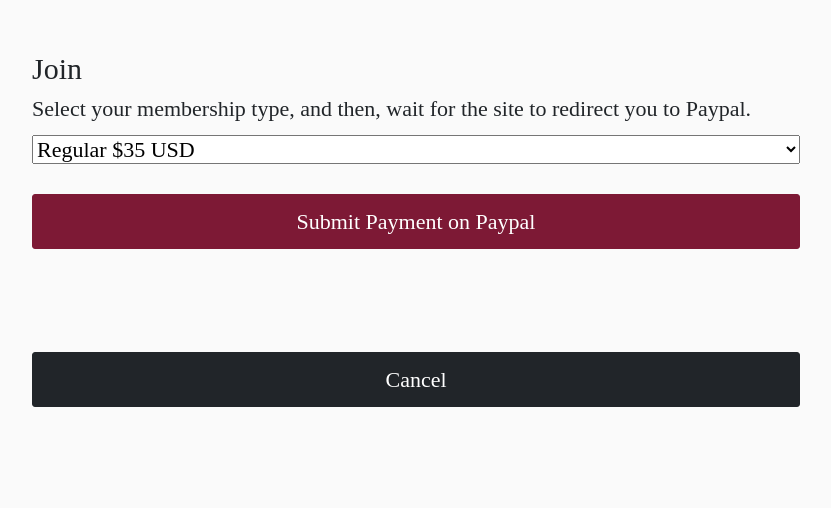
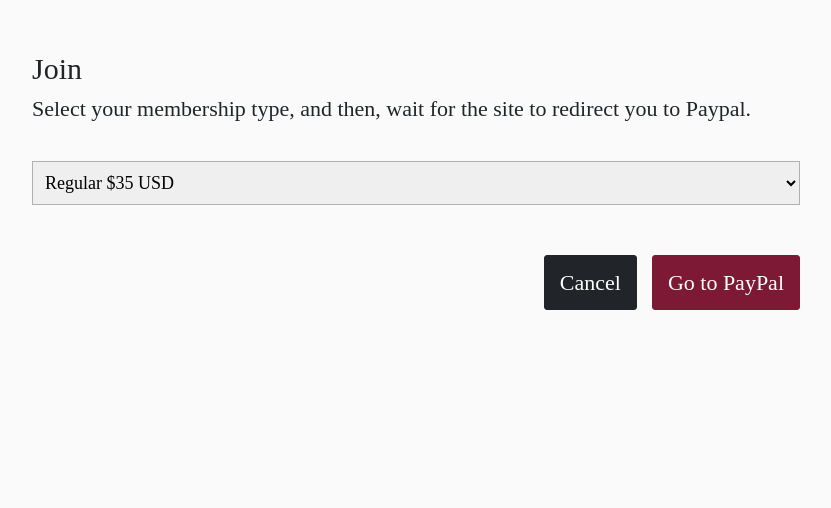
Before and after one commit to americanhandelsociety/americanhandelsociety-members, a Django app: template americanhandelsociety_app/templates/forms/pay.html in a window 1280 px wide. Shown: the part 90-598 px from the top of the page, without its empty margins (224-1055 px from the left). Run offline with Django 3.2, Linux system fonts and the light colour scheme; the template is opened without the code that fills it: values that come from a table or form of the project are taken from there, others are empty; some libraries are stand-ins or nearby versions; some web fonts are replaced.

Commit message:
Style 'Pay' buttons

```diff
--- /dev/null
+++ b/americanhandelsociety_app/static/css/pay.css
@@ -0,0 +1,35 @@
+.flex-container-column {
+    display: flex;
+    flex-direction: column;
+    width: 60%;
+    margin: auto;
+    padding-top: 4%;
+}
+
+.flex-container-row {
+    display: flex;
+    flex-direction: row;
+    justify-content: flex-end;
+    gap: 15px;
+    width: 60%;
+    margin: auto;
+    margin-top: 2.5rem;
+}
+
+form#payForm {
+    height: auto;
+    padding: 2% 0 2% 0;
+}
+
+form#cancelForm {
+    height: 0;
+    padding: 0;
+}
+
+select {
+    padding: 0 8px 0 8px;
+    border-radius: 0;
+    border: solid 0.5px #b0b0b0;
+    height: 44px;
+    font-size: 1.8rem;
+}
--- a/americanhandelsociety_app/templates/forms/pay.html
+++ b/americanhandelsociety_app/templates/forms/pay.html
@@ -2,7 +2,7 @@
 {% load static %}
 
 {% block extra_css %}
-<link href="{% static 'css/forms.css' %}" rel="stylesheet">
+<link href="{% static 'css/pay.css' %}" rel="stylesheet">
 {% endblock %}
 
 {% block content %}
@@ -11,7 +11,7 @@
         <h3>Join</h3>
         <p>Select your membership type, and then, wait for the site to redirect you to Paypal.</p>
     </div>
-    <form action="https://www.sandbox.paypal.com/cgi-bin/webscr" method="post">
+    <form id="payForm" action="https://www.sandbox.paypal.com/cgi-bin/webscr" method="post">
         {{ form.cmd }}
         {{ form.charset }}
         {{ form.currency_code }}
@@ -34,10 +34,11 @@
         {{ form.notify_url }}
         {{ form.return }}
         {{ form.custom }}
-        <input type="submit" value="Submit Payment on Paypal" name="submit" title="PayPal - The safer, easier way to pay online!" class="btn btn-primary mt-5">
     </form>
-    <form method="post">{% csrf_token %}
-        <input type="submit" value="Cancel" class="btn btn-black" />
-    </form>
+    <form id="cancelForm" method="post">{% csrf_token %}</form>
+    <div class="flex-container-row">
+        <input form="cancelForm" type="submit" value="Cancel" class="btn btn-black" />
+        <input form="payForm" type="submit" value="Go to PayPal" name="submit" title="PayPal - The safer, easier way to pay online!" class="btn btn-primary">
+    </div>
 </div>
 {% endblock %}
```
